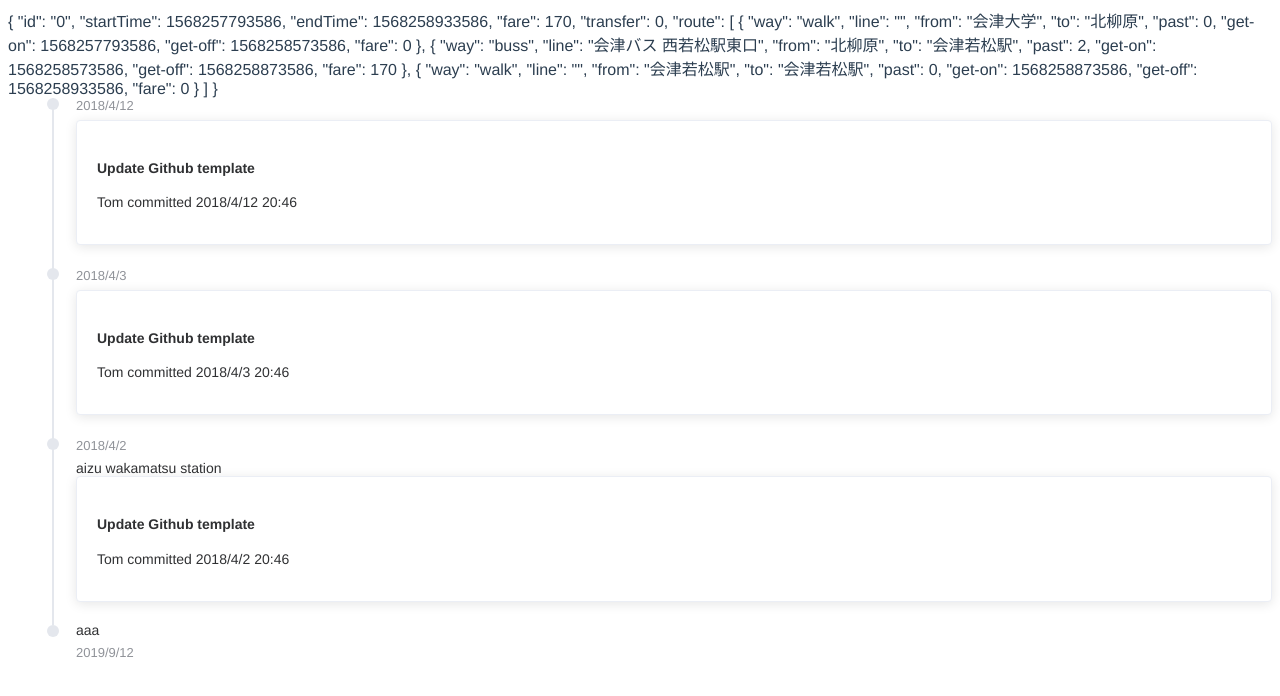
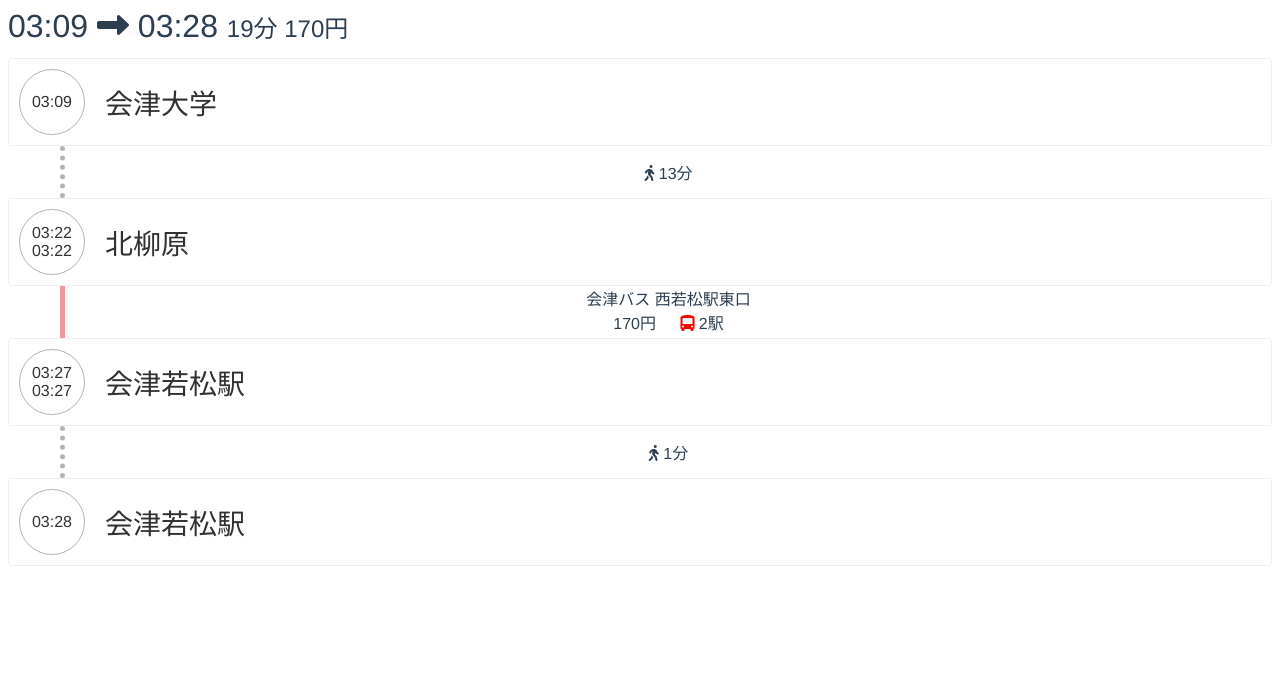
Before and after one commit to schktjm/atom-front, a Vue app: page /#/detail/1 in a window 1280 px wide. Shown: the top 696 px of the page. Built offline with nearby package versions, Linux system fonts and the light colour scheme.

Commit message:
feature/route-detail

```diff
--- a/src/components/MoveCard.vue
+++ b/src/components/MoveCard.vue
@@ -26,19 +26,36 @@
     export default {
         name: 'MoveCard',
         components: {IconWalking, IconBuss},
+        props: {
+            move: {
+                type: Object,
+                default: () => ({
+                    way: String,
+                    line: String,
+                    frm: String,
+                    to: String,
+                    past: {
+                        type: Number,
+                        default: 0
+                    },
+                    getOn: {
+                        type: Number,
+                        default: 0
+                    },
+                    getOff: {
+                        type: Number,
+                        default: 0
+                    },
+                    fare: {
+                        type: Number,
+                        default: 0
+                    }
+                })
+            }
+
+        },
         data() {
-            return {
-                move: {
-                    way: "buss",
-                    line: "会津バス 西若松駅東口",
-                    frm: "北柳原",
-                    to: "会津若松駅",
-                    past: 2,
-                    getOn: 1568258573586,
-                    getOff: 1568258873586,
-                    fare: 170
-                }
-            }
+            return {}
         }
     }
 </script>
--- a/src/components/StopCard.vue
+++ b/src/components/StopCard.vue
@@ -2,8 +2,8 @@
   <el-card shadow="never" body-style="padding: 10px">
     <div class="stop-card-style">
       <div class="times-style">
-        <div v-if="stop.arriveTime > 0">{{getHM(stop.arriveTime)}}</div>
-        <div v-if="stop.leaveTime > 0">{{getHM(stop.leaveTime)}}</div>
+        <div v-if="stop.arrive > 0">{{getHM(stop.arrive)}}</div>
+        <div v-if="stop.leave > 0">{{getHM(stop.leave)}}</div>
       </div>
       <div>
         <span class="locate-name-style">{{stop.name}}</span>
@@ -20,8 +20,14 @@
             stop: {
                 type: Object,
                 default: () => ({
-                    arriveTime: Number,
-                    leaveTime: Number,
+                    arrive: {
+                        type: Number,
+                        default: -1
+                    },
+                    leave: {
+                        type: Number,
+                        default: -1
+                    },
                     name: String
                 })
             }
--- a/src/views/RouteDetail.vue
+++ b/src/views/RouteDetail.vue
@@ -1,28 +1,32 @@
 <template>
-  <div style="height: 300px;">
-    <div>{{data}}</div>
-    <el-timeline>
-      <el-timeline-item timestamp="2018/4/12" placement="top">
-        <el-card>
-          <h4>Update Github template</h4>
-          <p>Tom committed 2018/4/12 20:46</p>
-        </el-card>
-      </el-timeline-item>
-      <el-timeline-item timestamp="2018/4/3" placement="top">
-        <el-card>
-          <h4>Update Github template</h4>
-          <p>Tom committed 2018/4/3 20:46</p>
-        </el-card>
-      </el-timeline-item>
-      <el-timeline-item timestamp="2018/4/2" placement="top">
-        aizu wakamatsu station
-        <el-card>
-          <h4>Update Github template</h4>
-          <p>Tom committed 2018/4/2 20:46</p>
-        </el-card>
-      </el-timeline-item>
-      <el-timeline-item timestamp="2019/9/12">aaa</el-timeline-item>
-    </el-timeline>
+  <div>
+    <div class="title-style">
+      {{getHM(data.startTime)}}
+      <i class="fas fa-long-arrow-alt-right"></i>
+      {{getHM(data.endTime)}}
+      <span class="min-font-style">{{getSubTime(data.startTime, data.endTime)}}分 {{data.fare}}円</span>
+    </div>
+    <div>
+      <stop-card :stop="{arrive: data.route[0]['get-on'], name: data.route[0]['from']}"></stop-card>
+      <div v-for="(r,idx) in data.route" :key="idx">
+        <move-card :move="{
+        ...r,
+        frm: r['from'],
+        getOn: r['get-on'],
+        getOff: r['get-off']
+        }"/>
+        <stop-card v-if="idx+1 < routeLen" :stop="{
+        name: r['to'],
+        arrive: r['get-off'],
+        leave: data.route[idx+1]['get-on']
+        }"/>
+        <stop-card v-else :stop="{
+        name: r['to'],
+        arrive: r['get-off'],
+        }"/>
+
+      </div>
+    </div>
   </div>
 </template>
 
@@ -30,12 +34,44 @@
 
     import data from '../assets/json/routeDetail';
 
+    import StopCard from '../components/StopCard';
+    import MoveCard from '../components/MoveCard';
+
     export default {
         name: 'RouteDetail',
+        components: {StopCard, MoveCard},
         data() {
             return {
                 data: data
             }
+        },
+        methods: {
+            getHM(unitime) {
+                const date = new Date(unitime);
+                const hh = ('00' + date.getHours()).slice(-2);
+                const mm = ('00' + date.getMinutes()).slice(-2);
+                return `${hh}:${mm}`;
+            },
+            getSubTime(s, e) {
+                const sub = e - s;
+                return sub / 1000 / 60;
+            }
+        },
+        computed: {
+            routeLen() {
+                return data.route.length;
+            }
         }
     }
 </script>
+
+<style lang="scss" scoped>
+  .title-style {
+    height: 50px;
+    font-size: 32px;
+
+    .min-font-style {
+      font-size: 24px;
+    }
+  }
+</style>
```
